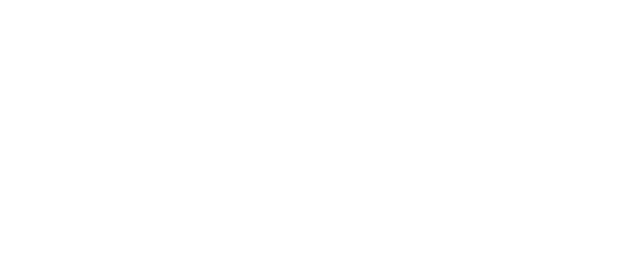
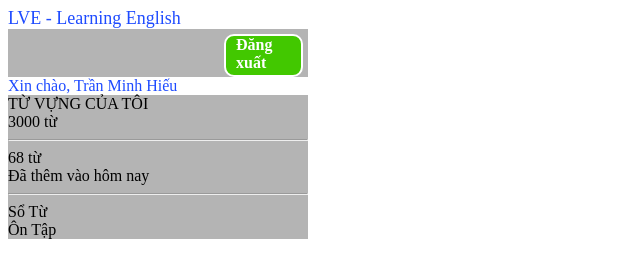
Before and after one commit to hieuit123/LearnVocabularyEnglishChromeExtension, a browser extension: page LVE/app/src/index.html in a window 1280 px wide. Shown: the whole page, without its empty margins (0-640 px from the left). Drawn offline with Linux system fonts and the light colour scheme.

Commit message:
GUI/Structer background popup

```diff
--- a/LVE/app/src/index.html
+++ b/LVE/app/src/index.html
@@ -9,7 +9,30 @@
 </head>
 
 <body>
-
+    <div class="back-popup">
+        <div class="header">
+            <span class="title">LVE - Learning English</span>
+        </div>
+        <div class="btn-logout">Đăng xuất</div>
+        <div class="clearfix"></div>
+        <div class="t-welcome">Xin chào, Trần Minh Hiếu</div>
+        <div class="footer">
+            <div class="my-vocabulary">
+                <div class="t-my-vocabulary">TỪ VỰNG CỦA TÔI</div>
+                <div class="t-number-word">3000 từ</div>
+            </div>
+            <hr class="line-1">
+            <div class="new-vocabulary">
+                <div class="t-number-new-word">68 từ</div>
+                <div class="t-new-vocabulary">Đã thêm vào hôm nay</div>
+            </div>
+            <hr class="line-2">
+            <div class="btn-footer">
+                <div class="btn-word-book">Sổ Từ</div>
+                <div class="btn-review-word">Ôn Tập</div>
+            </div>
+        </div>
+    </div>
 </body>
 
 </html>
--- a/LVE/app/src/style/index.css
+++ b/LVE/app/src/style/index.css
@@ -168,3 +168,62 @@
     padding: 5px 0px 5px 2px;
     border-radius: 5px;
 }
+
+
+/* start background css */
+
+.back-popup {
+    width: 300px;
+    background-color: #b4b4b4;
+}
+
+.header {
+    background-color: white;
+}
+
+.title {
+    color: #1e4bff;
+    font-size: large;
+}
+
+.btn-logout {
+    background-color: #42c800;
+    border: 2px solid white;
+    border-radius: 10px;
+    color: white;
+    width: 65px;
+    padding: 0px 0px 3px 10px;
+    margin-top: 5px;
+    margin-right: 5px;
+    font-weight: bold;
+    float: right;
+}
+
+.t-welcome {
+    background-color: white;
+    color: #1e4bff;
+}
+
+.footer {}
+
+.my-vocabulary {}
+
+.t-my-vocabulary {}
+
+.t-number-word {}
+
+.line-1 {}
+
+.line-2 {}
+
+.new-vocabulary {}
+
+.t-new-vocabulary {}
+
+.t-number-new-word {}
+
+.btn-footer {}
+
+.btn-word-book {}
+
+.btn-review-word {}
```
